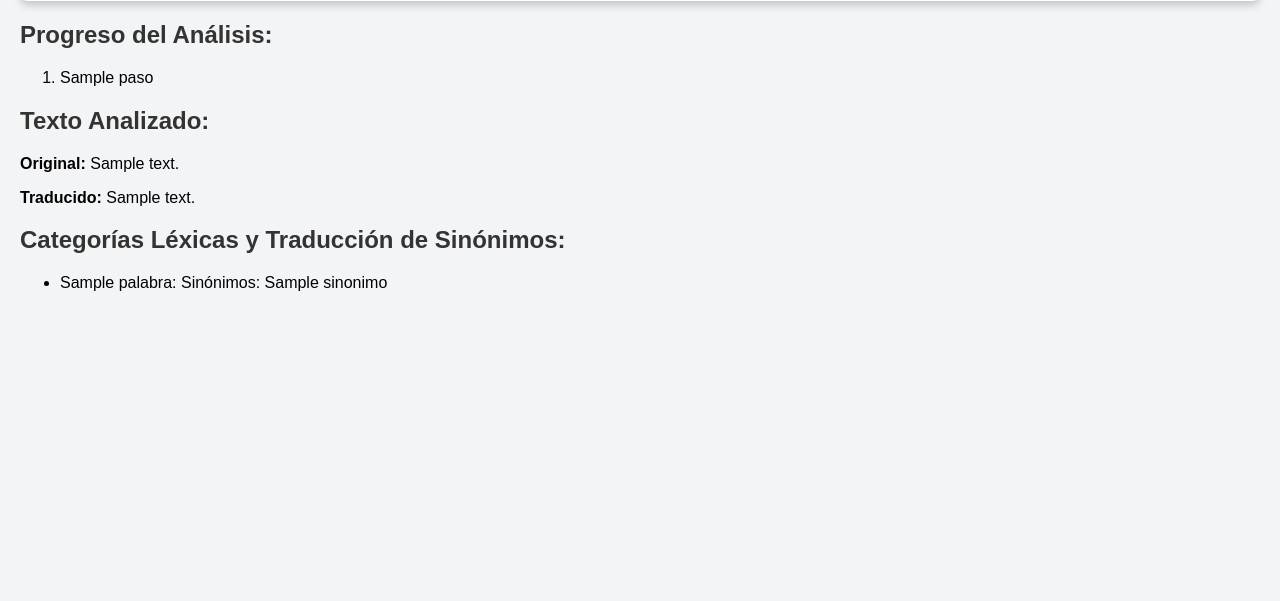
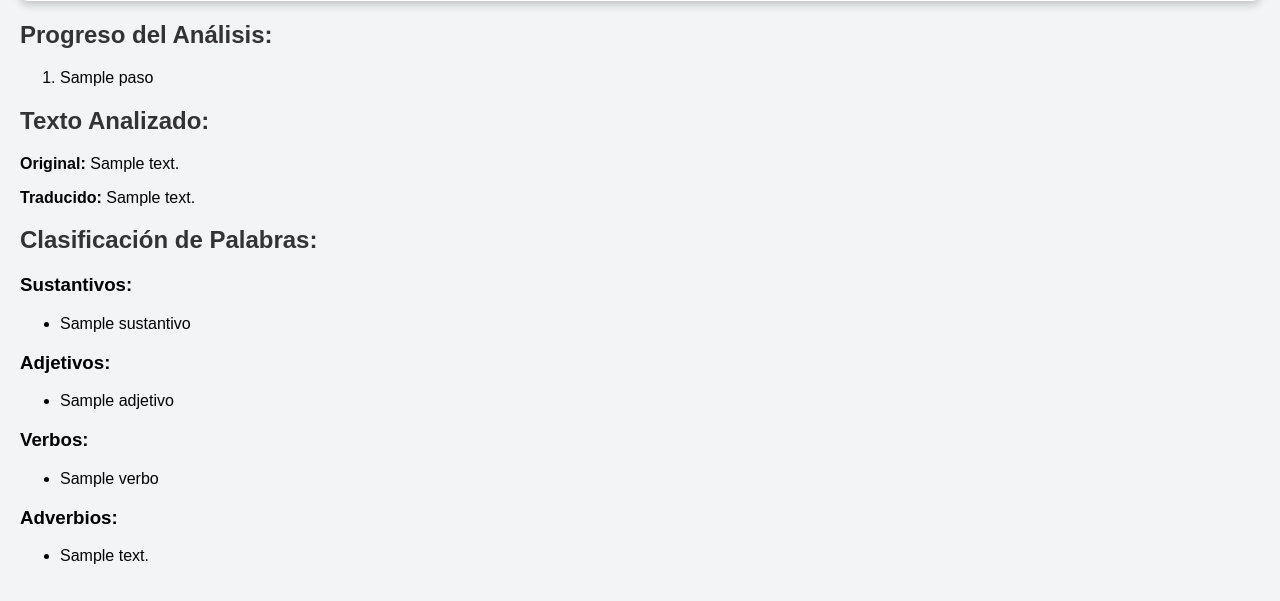
Before and after one commit to alediaz1985/analisis_linguistico, a Django app: template asistente/templates/asistente/analizar.html in a window 1280 px wide. Shown: the part 425-1026 px from the top of the page. Before the commit the page ends 716 px from the top, so only its background shows below. Run offline with Django 4.2, Linux system fonts and the light colour scheme; the template is opened without the code that fills it: most values are stand-ins (such as "Sample title", 1, 10 or a date in 2020).

Commit message:
Actualización de funcionamiento

```diff
--- a/asistente/templates/asistente/analizar.html
+++ b/asistente/templates/asistente/analizar.html
@@ -39,10 +39,32 @@
         <p><strong>Original:</strong> {{ resultado.texto }}</p>
         <p><strong>Traducido:</strong> {{ resultado.texto_traducido }}</p>
 
-        <h2>Categorías Léxicas y Traducción de Sinónimos:</h2>
+        <h2>Clasificación de Palabras:</h2>
+        <h3>Sustantivos:</h3>
         <ul>
-            {% for palabra, info in resultado.categorias.items %}
-                <li>{{ palabra }}: Sinónimos: {{ info.sinonimos|join:", " }}</li>
+            {% for sustantivo in resultado.clasificacion.sustantivos %}
+                <li>{{ sustantivo }}</li>
+            {% endfor %}
+        </ul>
+
+        <h3>Adjetivos:</h3>
+        <ul>
+            {% for adjetivo in resultado.clasificacion.adjetivos %}
+                <li>{{ adjetivo }}</li>
+            {% endfor %}
+        </ul>
+
+        <h3>Verbos:</h3>
+        <ul>
+            {% for verbo in resultado.clasificacion.verbos %}
+                <li>{{ verbo }}</li>
+            {% endfor %}
+        </ul>
+
+        <h3>Adverbios:</h3>
+        <ul>
+            {% for adverbio in resultado.clasificacion.adverbios %}
+                <li>{{ adverbio }}</li>
             {% endfor %}
         </ul>
     {% endif %}
@@ -58,10 +80,4 @@
             recognition.lang = "es-ES";
             recognition.onresult = function(event) {
                 const texto = event.results[0][0].transcript;
-                document.getElementById("texto").value += texto;
-            };
-            recognition.start();
-        }
-    </script>
-</body>
-</html>
+                document.getElementById("
```
Also changed, not shown: asistente/views.py (+18 -56 lines), db.sqlite3.
